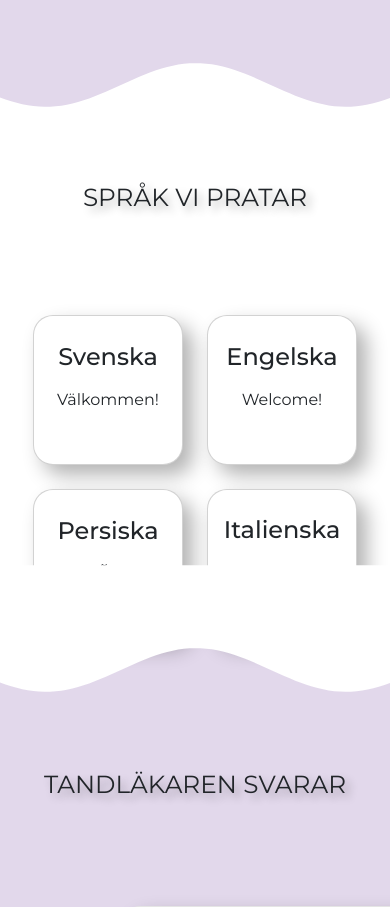
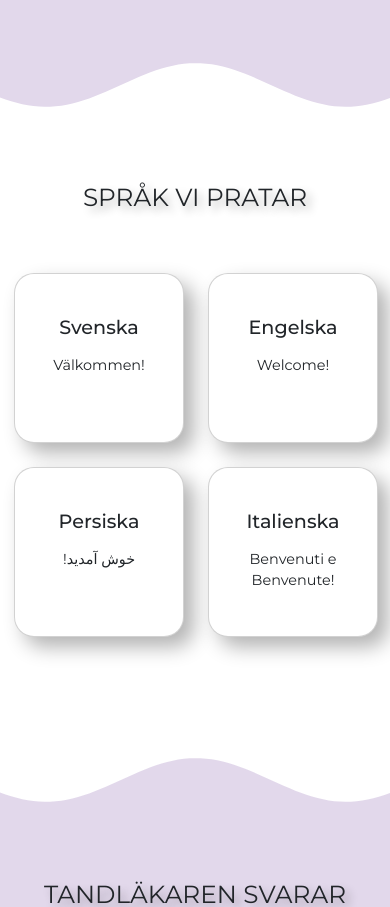
Before and after one commit to ElisaMavilia/lillaedet-vue, a Vue app: page / in a window 390 px wide. Shown: the part 1320-2227 px from the top of the page. Built offline with nearby package versions, Linux system fonts and the light colour scheme; no server answers.

Commit message:
Media query 767.98

```diff
--- a/src/components/ScrollingCardComponent.vue
+++ b/src/components/ScrollingCardComponent.vue
@@ -160,4 +160,29 @@ export default {
     padding-left: 0;
   }
 }
+
+@media screen and (max-width: 767.98px) {
+  .language-card-container {
+    display: grid;
+    grid-template-columns: repeat(2, 1fr); // Two columns
+    grid-gap: 20px;
+    justify-content: center;
+    align-items: center;
+    width: fit-content; // Adapts the container to the content
+    margin: 0 auto;
+  }
+
+  .card {
+    width: 170px;
+    height: 170px;
+  }
+
+  h3 {
+    font-size: 1.2rem;
+  }
+
+  p {
+    font-size: 0.9rem;
+  }
+}
 </style>
--- a/src/pages/HomePageComponent.vue
+++ b/src/pages/HomePageComponent.vue
@@ -37,7 +37,9 @@
   <div class="wave wave-purple"></div>
   <!-- Languages Section -->
   <section class="container text-center" id="spoken-languages">
-    <h2 class="text-uppercase pt-5 text-center">Språk vi pratar</h2>
+    <h2 id="spoken-languages-title" class="text-uppercase pt-5 text-center">
+      Språk vi pratar
+    </h2>
     <ScrollingCardComponent />
   </section>
   <!-- White Wave -->
@@ -443,6 +445,23 @@ h2 {
     .wave {
       height: 155px;
     }
+
+    #spoken-languages {
+      width: 100%;
+      height: auto;
+      display: flex;
+      flex-direction: column;
+      align-items: center;
+    }
+
+    #spoken-languages {
+      width: 100%;
+      height: 540px;
+    }
+
+    #spoken-languages-title {
+      padding-bottom: 20px;
+    }
   }
   @media (max-width: 575.98px) {
   }
```
